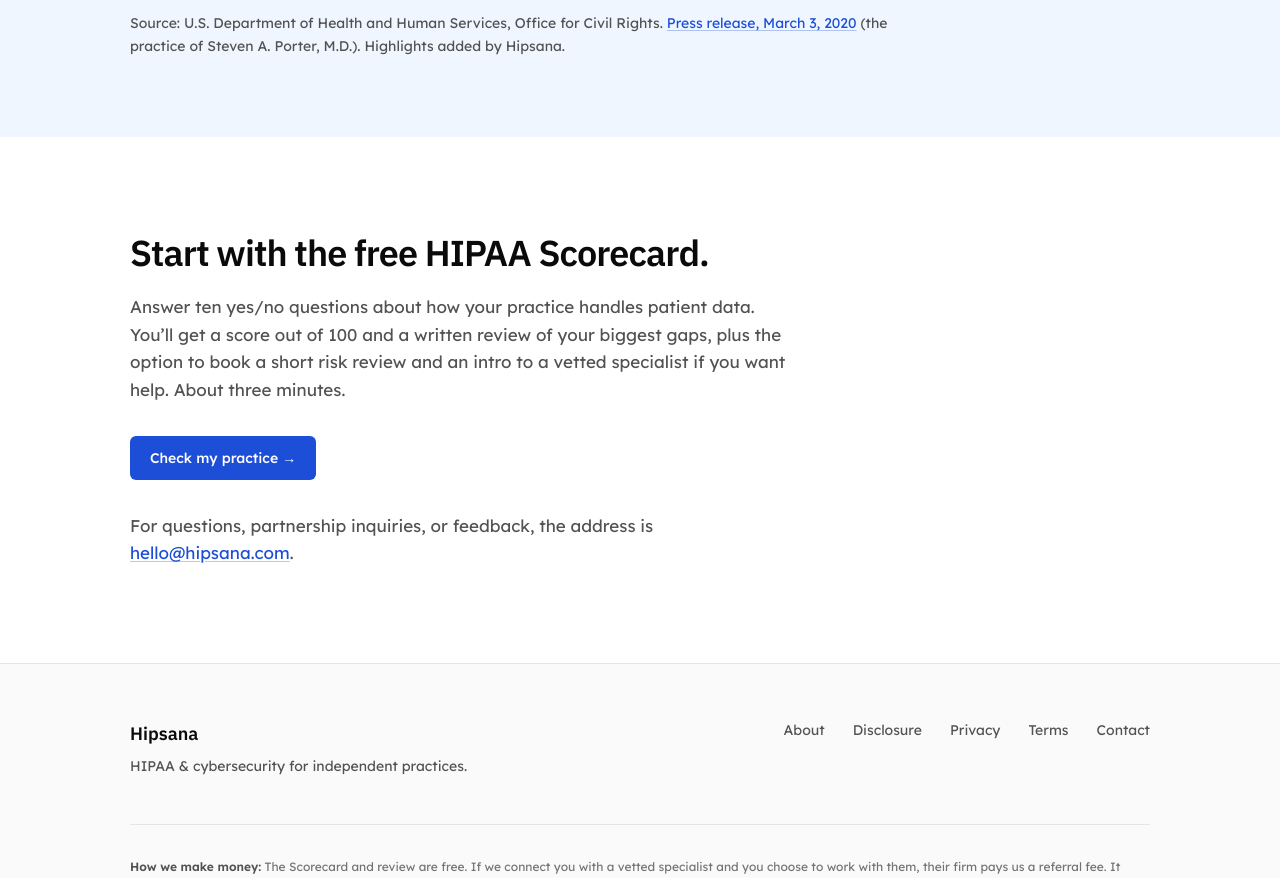
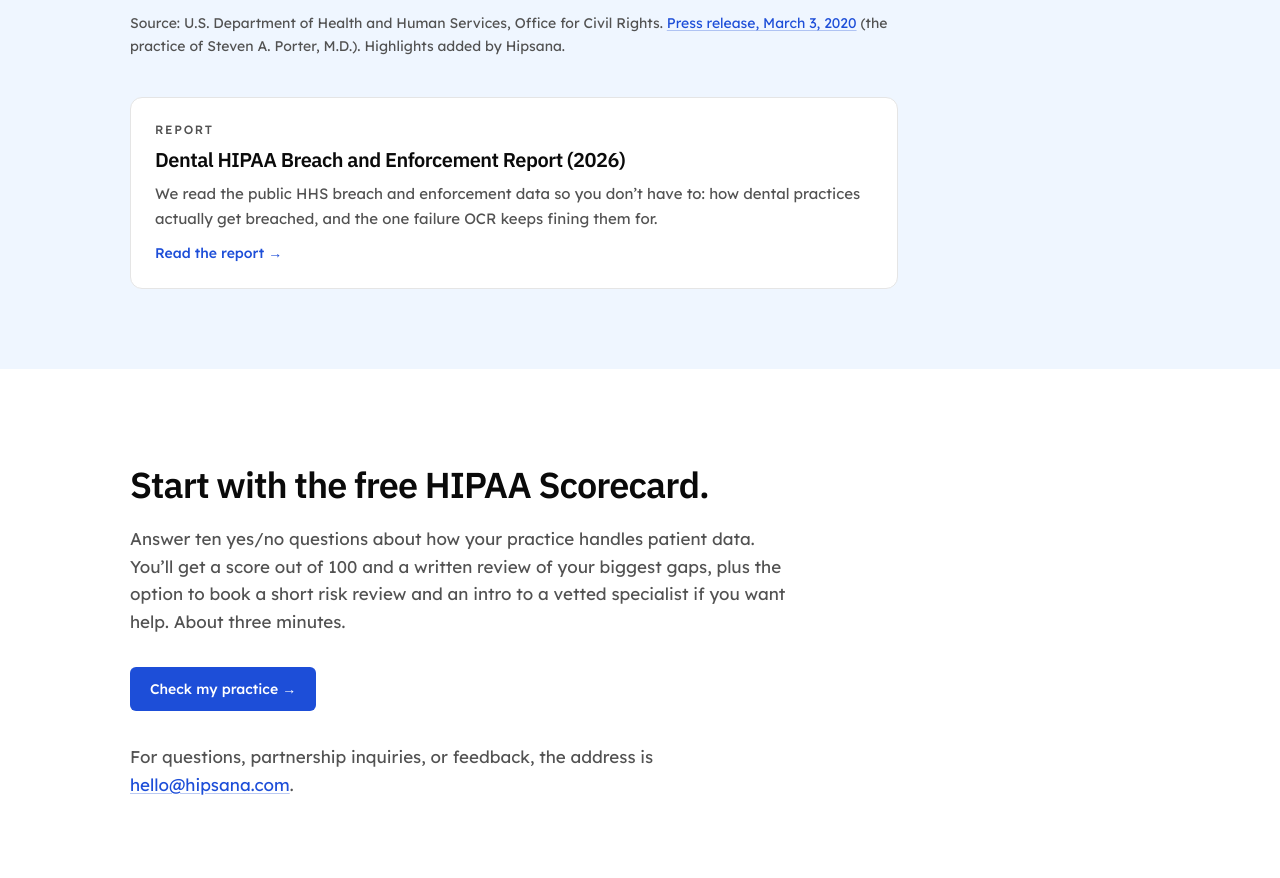
Before and after one commit to dolevar-blip/hipsana, a Next.js app: page / in a window 1280 px wide. Shown: the part 2411-3289 px from the top of the page. Built offline with nearby package versions, Linux system fonts and the light colour scheme.

Commit message:
Update page.tsx

```diff
--- a/app/page.tsx
+++ b/app/page.tsx
@@ -195,6 +195,29 @@ export default function HomePage() {
                 Hipsana.
               </figcaption>
             </figure>
+
+            <div className="mt-10 rounded-xl border border-muted-border bg-white p-6">
+              <p className="eyebrow mb-2">Report</p>
+              <h3 className="font-display text-xl text-ink">
+                <Link
+                  href="/articles/dental-hipaa-breach-and-enforcement-report"
+                  className="transition-colors hover:text-teal"
+                >
+                  Dental HIPAA Breach and Enforcement Report (2026)
+                </Link>
+              </h3>
+              <p className="mt-2 text-[15px] leading-relaxed text-muted">
+                We read the public HHS breach and enforcement data so you
+                don&rsquo;t have to: how dental practices actually get breached,
+                and the one failure OCR keeps fining them for.
+              </p>
+              <Link
+                href="/articles/dental-hipaa-breach-and-enforcement-report"
+                className="mt-3 inline-block text-sm font-medium text-teal"
+              >
+                Read the report &rarr;
+              </Link>
+            </div>
           </div>
         </div>
       </section>
```
